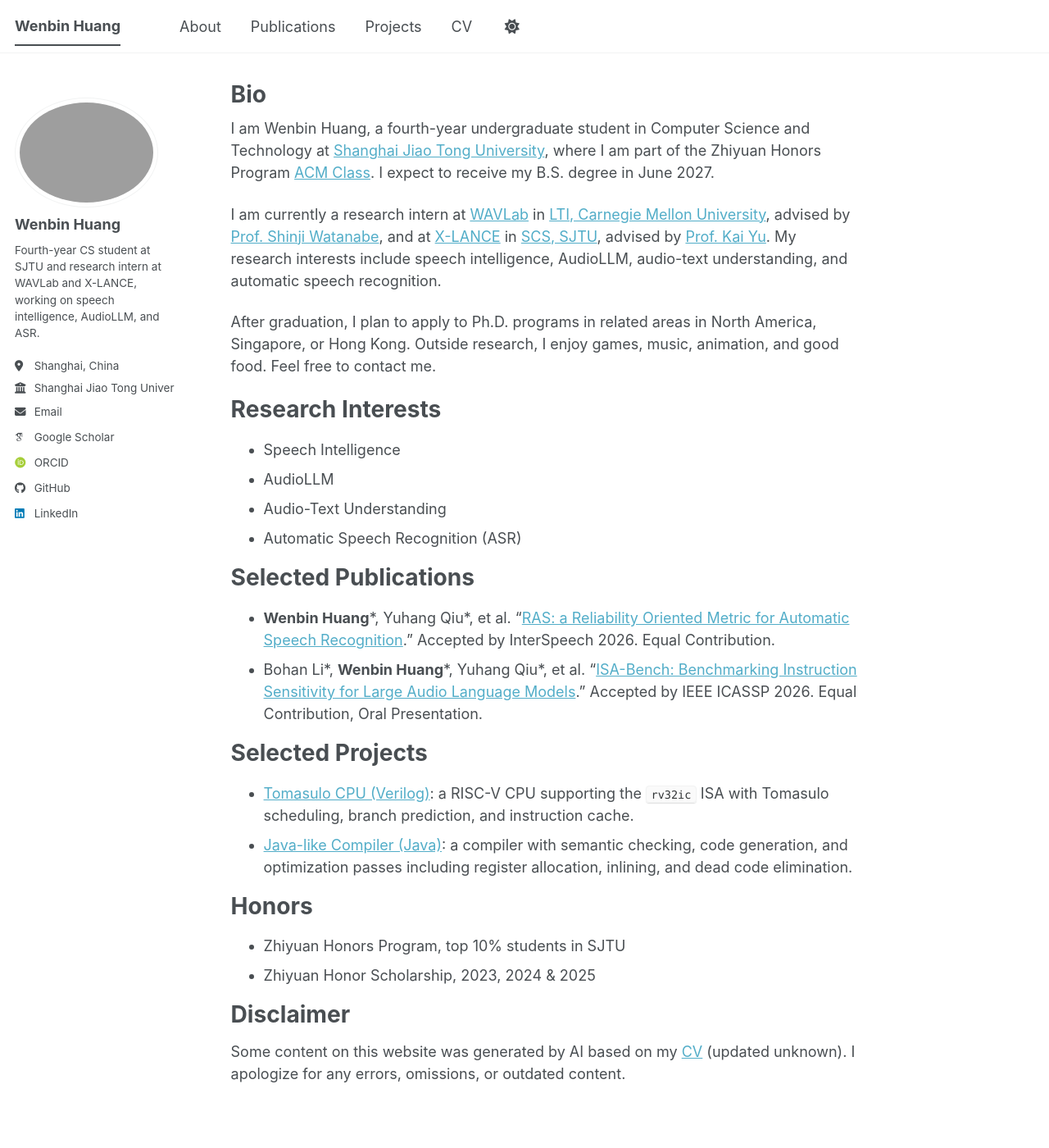
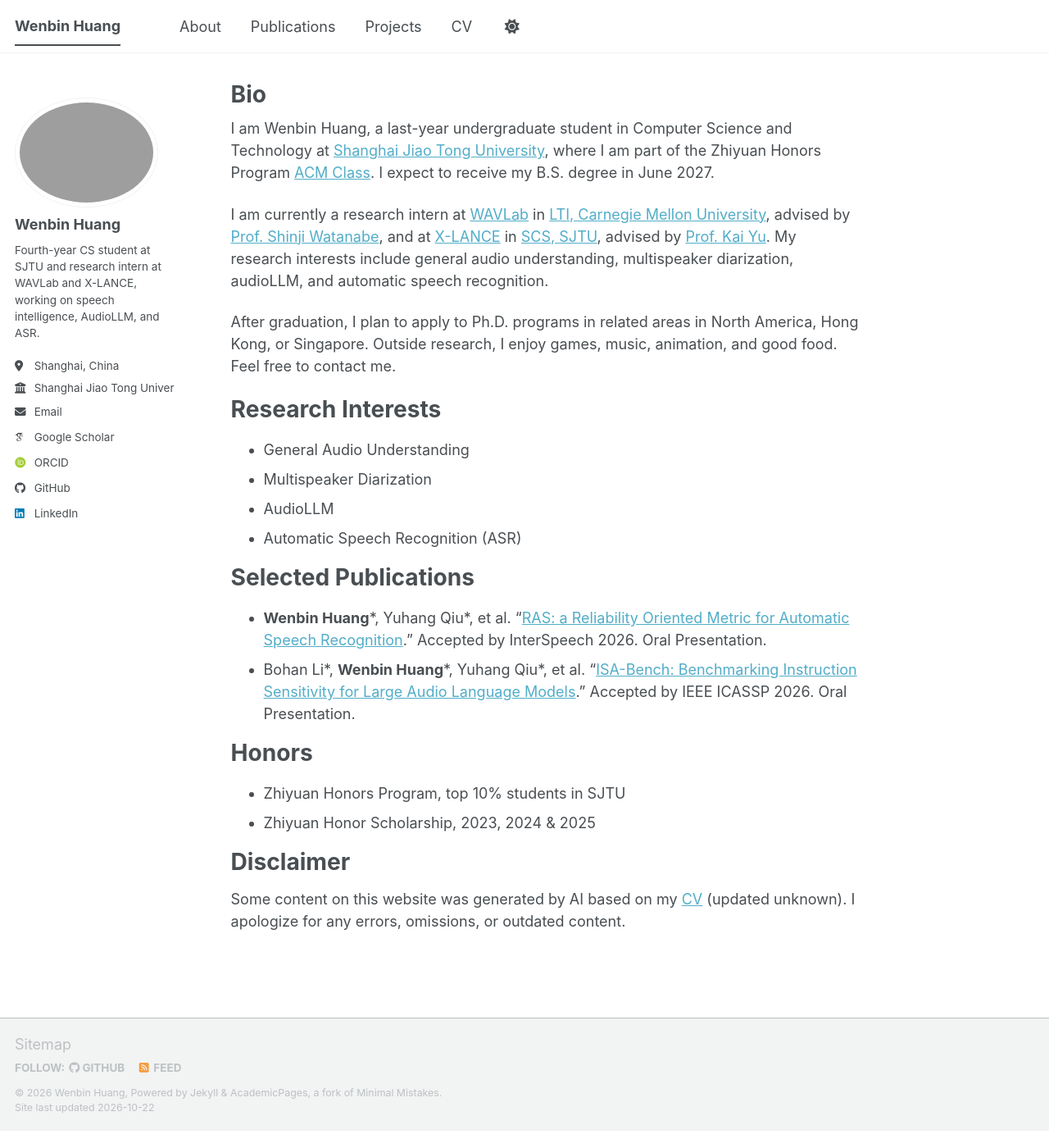
Before and after one commit to HartmannPsi/HartmannPsi.github.io, a Jekyll site: the page built from _pages/about.md, in a window 1280 px wide and 1400 px high. Shown: the whole window at 82% size. Built offline with Jekyll 4.4.1, drawn with Linux system fonts in a browser that asks for light colours; some web fonts are replaced; a script bundle is joined from its source files by our own code; library files that are not in the unit come from our copies.

Commit message:
Updated interests

```diff
--- a/_pages/about.md
+++ b/_pages/about.md
@@ -7,33 +7,33 @@
   - /about.html
 ---
 
-I am Wenbin Huang, a fourth-year undergraduate student in Computer Science and Technology at [Shanghai Jiao Tong University](https://en.sjtu.edu.cn/), where I am part of the Zhiyuan Honors Program [ACM Class](https://acm.sjtu.edu.cn/home). I expect to receive my B.S. degree in June 2027.
+I am Wenbin Huang, a last-year undergraduate student in Computer Science and Technology at [Shanghai Jiao Tong University](https://en.sjtu.edu.cn/), where I am part of the Zhiyuan Honors Program [ACM Class](https://acm.sjtu.edu.cn/home). I expect to receive my B.S. degree in June 2027.
 
-I am currently a research intern at [WAVLab](https://www.wavlab.org/) in [LTI, Carnegie Mellon University](https://www.lti.cs.cmu.edu/), advised by [Prof. Shinji Watanabe](https://sites.google.com/view/shinjiwatanabe), and at [X-LANCE](https://x-lance.github.io/) in [SCS, SJTU](https://www.cs.sjtu.edu.cn/en/), advised by [Prof. Kai Yu](https://x-lance.github.io/kaiyu/). My research interests include speech intelligence, AudioLLM, audio-text understanding, and automatic speech recognition.
+I am currently a research intern at [WAVLab](https://www.wavlab.org/) in [LTI, Carnegie Mellon University](https://www.lti.cs.cmu.edu/), advised by [Prof. Shinji Watanabe](https://sites.google.com/view/shinjiwatanabe), and at [X-LANCE](https://x-lance.github.io/) in [SCS, SJTU](https://www.cs.sjtu.edu.cn/en/), advised by [Prof. Kai Yu](https://x-lance.github.io/kaiyu/). My research interests include general audio understanding, multispeaker diarization, audioLLM, and automatic speech recognition.
 
-After graduation, I plan to apply to Ph.D. programs in related areas in North America, Singapore, or Hong Kong. Outside research, I enjoy games, music, animation, and good food. Feel free to contact me.
+After graduation, I plan to apply to Ph.D. programs in related areas in North America, Hong Kong, or Singapore. Outside research, I enjoy games, music, animation, and good food. Feel free to contact me.
 
 <!-- [Download CV (PDF)](/files/Wenbin_Huang_CV.pdf) -->
 
 Research Interests
 ======
 
-- Speech Intelligence
+- General Audio Understanding
+- Multispeaker Diarization
 - AudioLLM
-- Audio-Text Understanding
 - Automatic Speech Recognition (ASR)
 
 Selected Publications
 ======
 
-- **Wenbin Huang**\*, Yuhang Qiu\*, et al. "[RAS: a Reliability Oriented Metric for Automatic Speech Recognition](https://arxiv.org/pdf/2604.24278)." Accepted by InterSpeech 2026. Equal Contribution.
-- Bohan Li\*, **Wenbin Huang**\*, Yuhang Qiu\*, et al. "[ISA-Bench: Benchmarking Instruction Sensitivity for Large Audio Language Models](https://arxiv.org/pdf/2510.23558)." Accepted by IEEE ICASSP 2026. Equal Contribution, Oral Presentation.
+- **Wenbin Huang**\*, Yuhang Qiu\*, et al. "[RAS: a Reliability Oriented Metric for Automatic Speech Recognition](https://arxiv.org/pdf/2604.24278)." Accepted by InterSpeech 2026. Oral Presentation.
+- Bohan Li\*, **Wenbin Huang**\*, Yuhang Qiu\*, et al. "[ISA-Bench: Benchmarking Instruction Sensitivity for Large Audio Language Models](https://arxiv.org/pdf/2510.23558)." Accepted by IEEE ICASSP 2026. Oral Presentation.
 
-Selected Projects
+<!-- Selected Projects
 ======
 
 - [Tomasulo CPU (Verilog)](https://github.com/HartmannPsi/RISC-V-CPU): a RISC-V CPU supporting the `rv32ic` ISA with Tomasulo scheduling, branch prediction, and instruction cache.
-- [Java-like Compiler (Java)](https://github.com/HartmannPsi/Plain-Mx-Compiler): a compiler with semantic checking, code generation, and optimization passes including register allocation, inlining, and dead code elimination.
+- [Java-like Compiler (Java)](https://github.com/HartmannPsi/Plain-Mx-Compiler): a compiler with semantic checking, code generation, and optimization passes including register allocation, inlining, and dead code elimination. -->
 
 Honors
 ======
```
Also changed, not shown: 1 other file.
